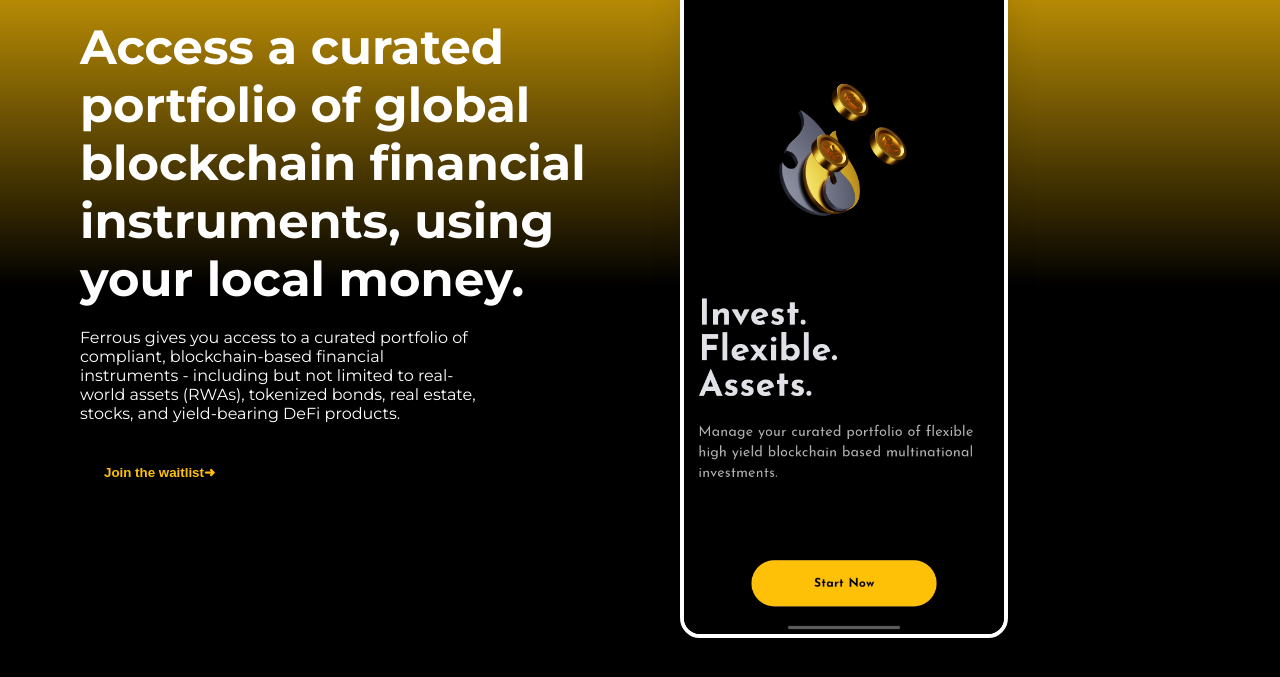
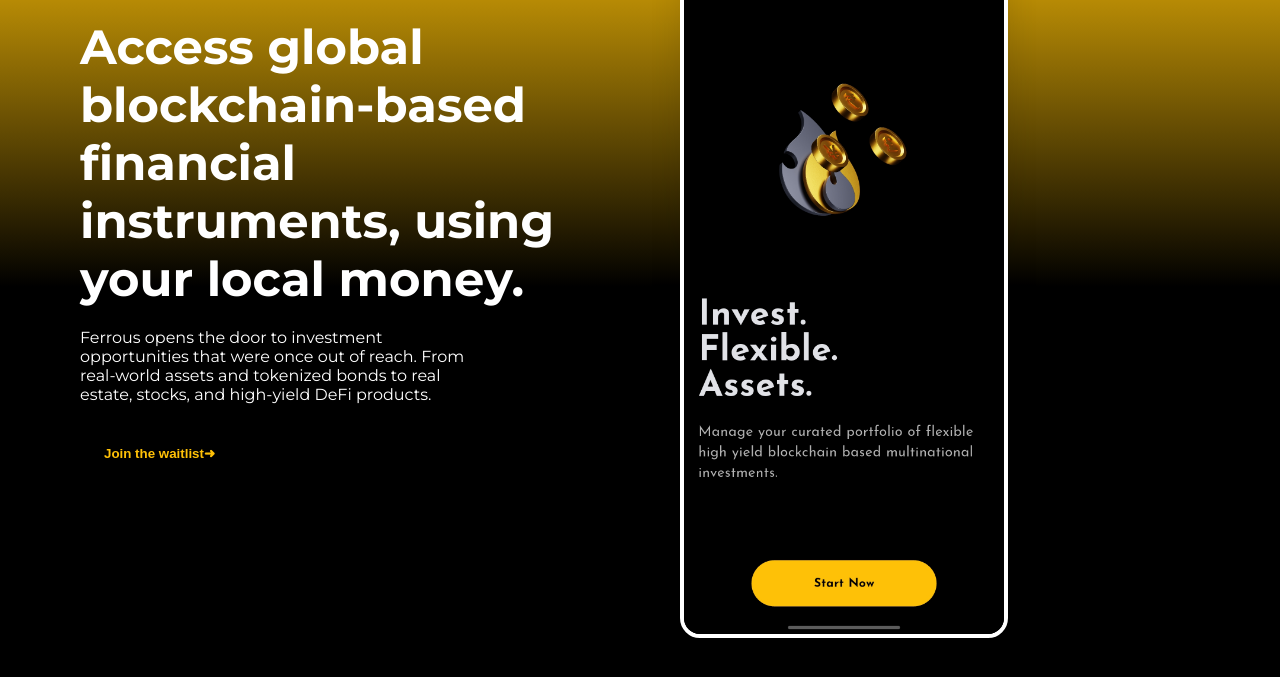
Before and after one commit to FerrousApp/ferrous-temp-web, a plain HTML site: page index.html in a window 1280 px wide. Shown: the part 113-790 px from the top of the page. Drawn offline with Linux system fonts and the light colour scheme.

Commit message:
Update index.html

```diff
--- a/index.html
+++ b/index.html
@@ -183,10 +183,8 @@
         Ferrous
       </div>
 <!--       <h1>Access to a curated portfolio <br>of multinational blockchain based investments.</h1> -->
-      <h1>Access a curated portfolio of global blockchain financial instruments, using your local money.</h1>
-      <p>Ferrous gives you access to a curated portfolio of compliant, blockchain-based financial instruments -
-        including but not limited to real-world assets (RWAs), tokenized bonds, real estate, stocks, and
-        yield-bearing DeFi products.</p>
+      <h1>Access global blockchain-based financial instruments, using your local money.</h1>
+      <p>Ferrous opens the door to investment opportunities that were once out of reach. From real-world assets and tokenized bonds to real estate, stocks, and high-yield DeFi products.</p>
       <button class="btn waitlist" onclick="window.open('https://forms.gle/WguLjZ7h1nP5BZke6','_blank')"> Join the
         waitlist➜</button>
     </div>
```
